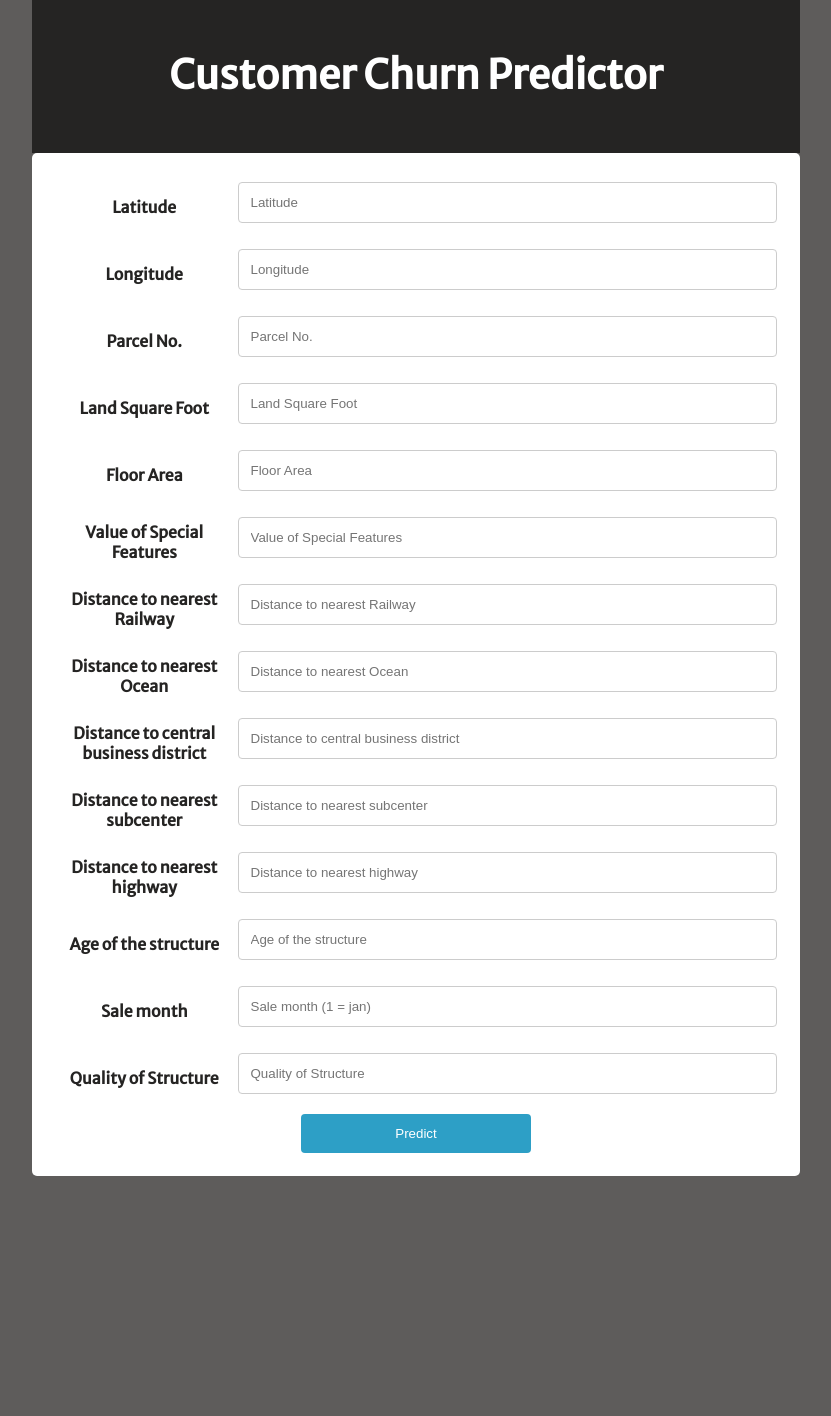
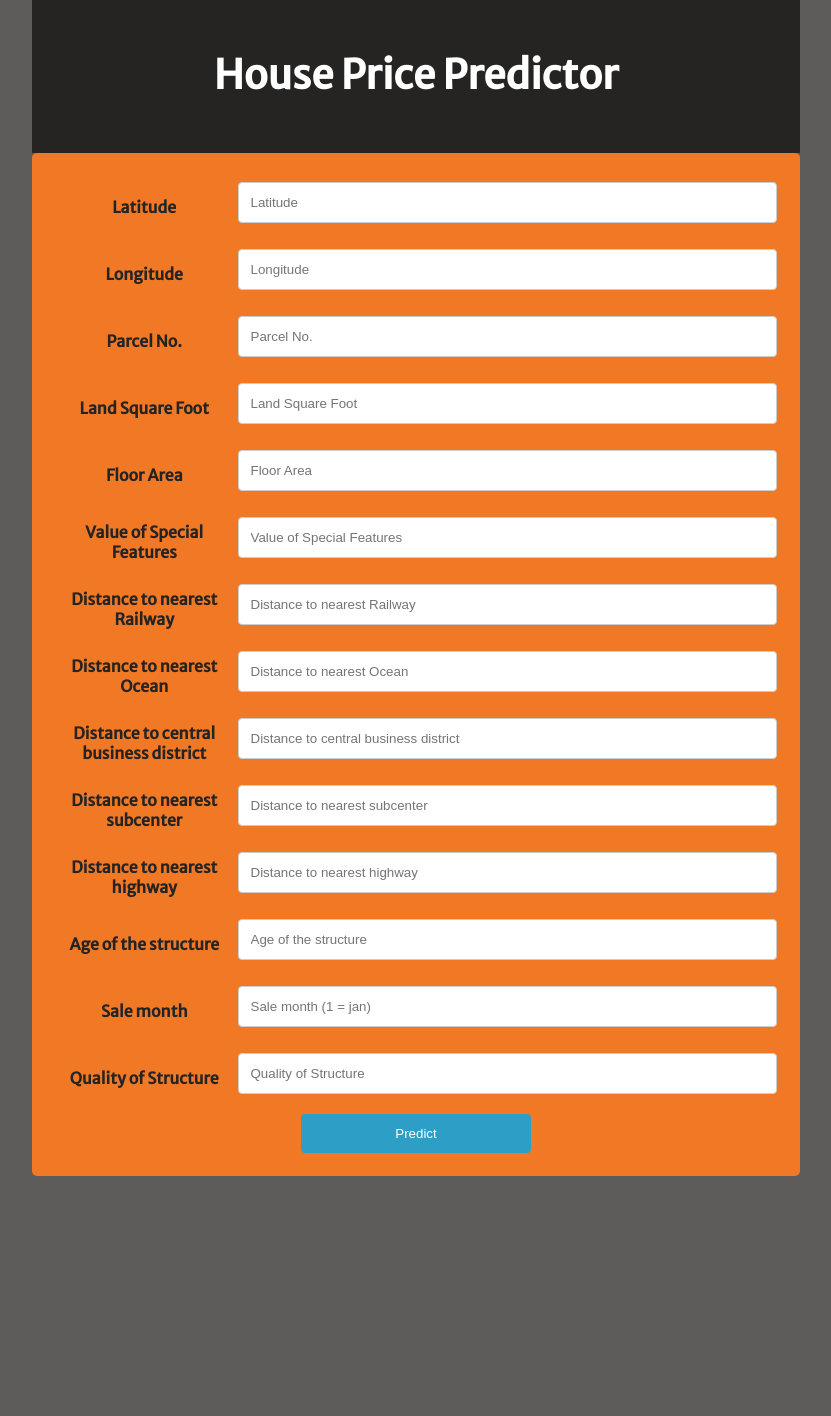
Before and after one commit to abideenn/HousingPricePrediction, a Flask app: page /homepage.html in a window 1280 px wide. Shown: the top 1416 px of the page, without its empty margins (224-1055 px from the left). Run offline with Flask 2, Linux system fonts and the light colour scheme; parts of the project's set-up code (start-up, migrations or seed data) failed here and were passed over.

Commit message:
Update homepage.html

```diff
--- a/templates/homepage.html
+++ b/templates/homepage.html
@@ -20,11 +20,11 @@
 </style>
 <body style="background-color: #5e5c5b">
     <div class="titlemain">
-        <h1> Customer Churn Predictor </h1>
+        <h1> House Price Predictor </h1>
     </div>
 
 
-<div style="background-color: white;"class="container">
+<div style="background-color: #F17925;"class="container">
   <form action="/send", name="send_data", method="post">
     <table "background-color: #252423">
 
```
